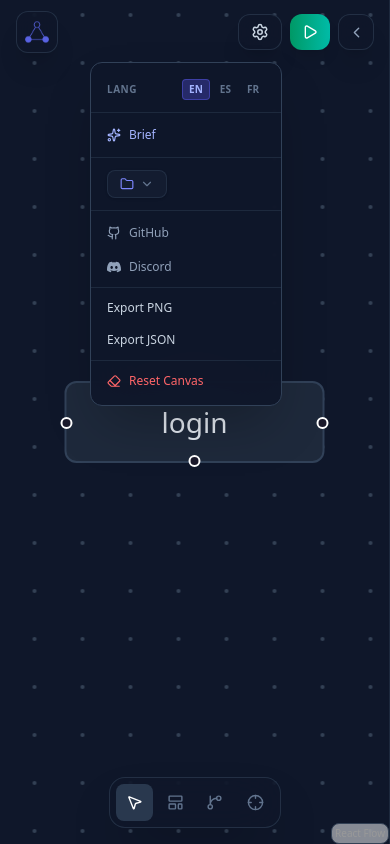
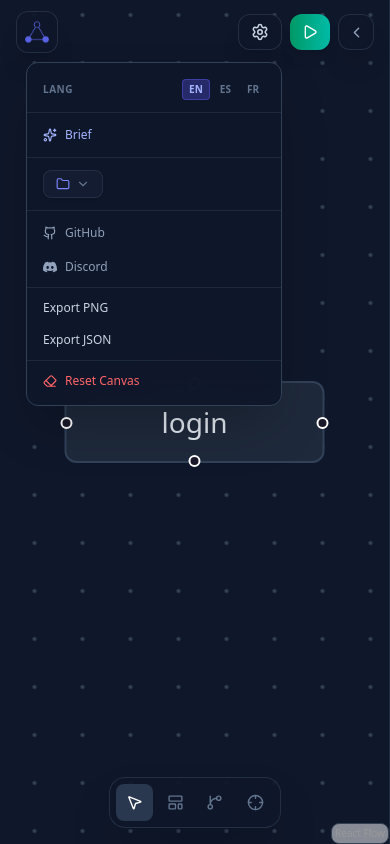
Before and after one commit to SyntalysTech/fluscope, a Next.js app: page /canvas in a window 390 px wide. Both pictures are taken after a click on the button 260 px from the left and 32 px from the top of the page. Built offline with nearby package versions, Linux system fonts and the light colour scheme.

Commit message:
fix: prevent settings dropdown clipping on mobile

```diff
--- a/app/canvas/page.tsx
+++ b/app/canvas/page.tsx
@@ -401,7 +401,7 @@ export default function CanvasPage() {
                         {isSettingsOpen && (
                             <>
                                 <div className="fixed inset-0 z-40" onClick={() => setIsSettingsOpen(false)} />
-                                <div className="absolute top-full right-0 mt-3 w-48 sm:w-56 bg-[#0F172A]/95 backdrop-blur-xl border border-slate-700 rounded-xl shadow-2xl transition-all duration-200 z-50 overflow-hidden animate-in fade-in zoom-in-95">
+                                <div className="absolute top-full right-0 mt-3 w-64 sm:w-56 bg-[#0F172A]/95 backdrop-blur-xl border border-slate-700 rounded-xl shadow-2xl transition-all duration-200 z-50 animate-in fade-in zoom-in-95 max-h-[80vh] overflow-y-auto overflow-x-visible">
                                     <div className="py-2">
                                         <div className="px-4 py-2 flex items-center justify-between">
                                             <span className="text-[10px] text-slate-500 uppercase font-bold tracking-wider">Lang</span>
```
